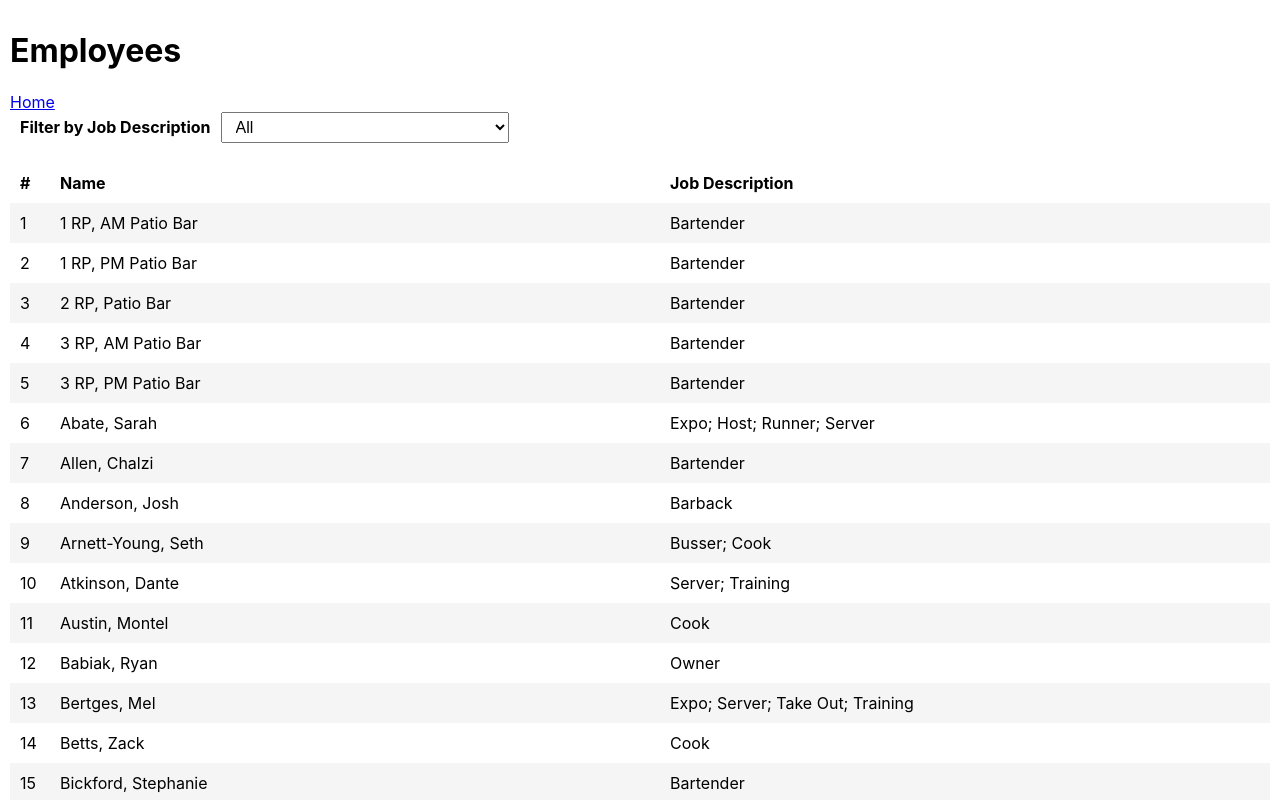
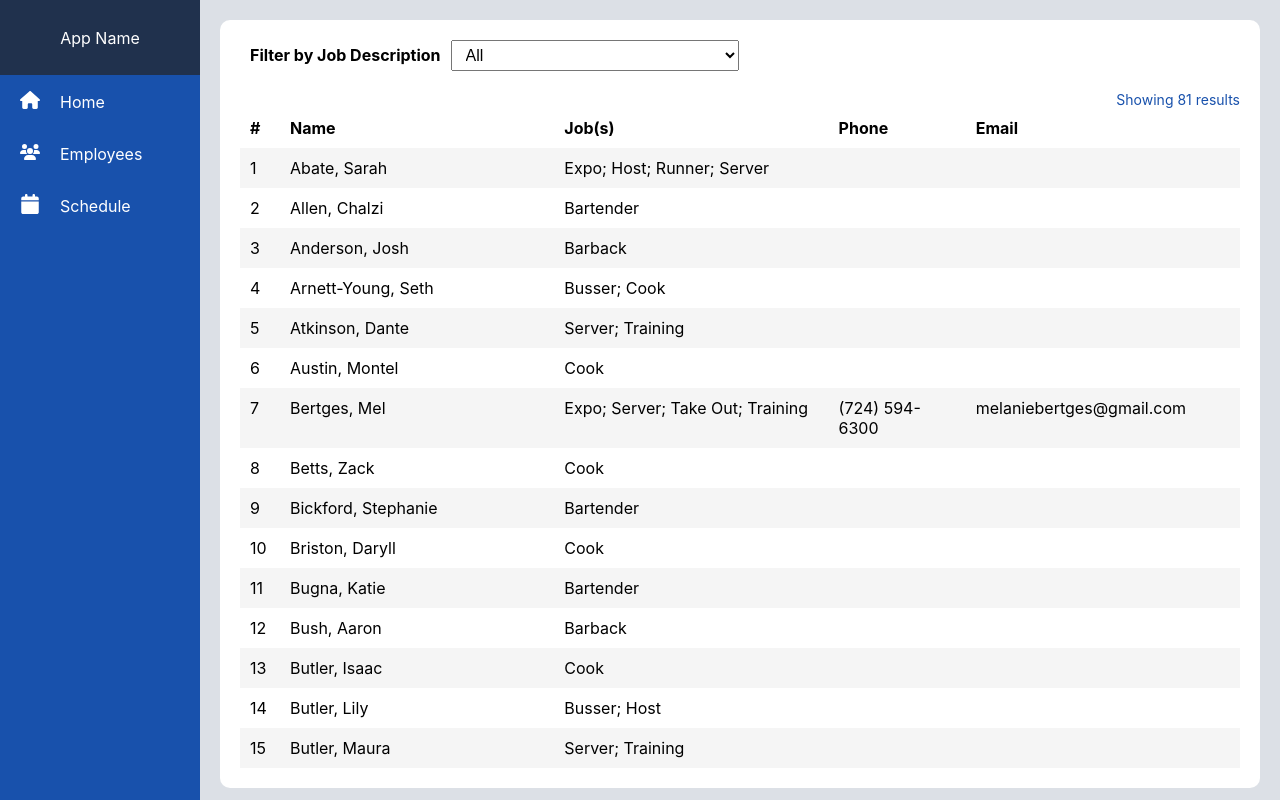
Before and after one commit to matthewray-pgh/workplace-helper, a React (Create React App) app: page /employees in a window 1280 px wide. Shown: the top 800 px of the page. Built offline with nearby package versions, Linux system fonts and the light colour scheme.

Commit message:
add layout with site nav and minor updates to employee list page

```diff
--- a/package.json
+++ b/package.json
@@ -3,6 +3,10 @@
   "version": "0.1.0",
   "private": true,
   "dependencies": {
+    "@fortawesome/fontawesome-svg-core": "^6.5.1",
+    "@fortawesome/free-regular-svg-icons": "^6.5.1",
+    "@fortawesome/free-solid-svg-icons": "^6.5.1",
+    "@fortawesome/react-fontawesome": "^0.2.0",
     "@testing-library/jest-dom": "^5.17.0",
     "@testing-library/react": "^13.4.0",
     "@testing-library/user-event": "^13.5.0",
--- a/src/assets/styles/Employees.scss
+++ b/src/assets/styles/Employees.scss
@@ -1,5 +1,23 @@
+@import './variables.scss';
+
 .employees {
   padding: 10px;
+
+  &__header {
+    &--menu {
+
+    }
+
+    &--menu-item {
+
+    }
+  }
+
+  &__main-list-view {
+    background-color: white;
+    border-radius: 10px;
+    padding: 20px;
+  }
 
   &__filter {
     &--dropdown {
@@ -13,31 +31,38 @@
     }
 
     &--selections-list {
-      padding: 5px 10px;
+      padding: 5px;
+      display: flex;
+      flex-wrap: wrap;
     }
 
     &--selections {
-      background-color: #1354cd;
+      background-color: $primary;
       color: white;
       border-radius: 20px;
       padding: 5px 15px;
       margin: 5px;
 
-      input[type="button"] {
-        background-color: #1354cd;
-        color: white;
-        border: none;
-        padding: 5px;
-        font-size: 14px;
+      &:hover {
         cursor: pointer;
       }
     }
   }
 
   &__list {
+    overflow-y: auto;
+    height: calc(100vh - 180px);
+
+    &--result-count {
+      padding-top: 10px;
+      font-size: 14px;
+      color: $primary;
+      text-align: right;
+    }
+
     &--header {
       display: grid;
-      grid-template-columns: 40px 1fr 1fr;
+      grid-template-columns: 40px 2fr 2fr 1fr 2fr;
       justify-content: space-between;
       font-weight: bold;
 
@@ -48,15 +73,17 @@
 
     &--row {
       display: grid;
-      grid-template-columns: 40px 1fr 1fr;
+      grid-template-columns: 40px 2fr 2fr 1fr 2fr;
       justify-content: space-between;
 
       &:nth-child(odd) {
-        background-color: #f5f5f5;
+        background-color: $list-odd;
       }
 
       div {
         padding: 10px;
+        overflow-wrap: break-word;
+        word-wrap: break-word;
       }
     }
   }
--- /dev/null
+++ b/src/assets/styles/Layout.scss
@@ -0,0 +1,55 @@
+@import './variables.scss';
+
+.layout-main {
+  height: 100vh;
+  max-height: 100vh;
+  width: 100%;
+  background-color: $background-light;
+
+  display: grid;
+  grid-template-columns: minmax(50px, 200px) auto;
+
+  &__sidebar {
+    max-width: 200px;
+    background-color: $primary;
+    color: white;
+
+    &--header {
+      height: 55px;
+      padding: 10px;
+
+      display: flex;
+      align-items: center;
+      justify-content: center;
+
+      background-color: $secondary;
+      font-size: 16px;
+    }
+
+    &--link {
+      padding: 15px;
+      border-left: solid 5px $primary;
+
+      &:hover {
+        border-left: solid 5px white;
+      }
+    }
+
+    &--link-icon {
+      width: 20px;
+      height: 20px;
+      padding-right: 20px;
+    }
+
+    a {
+      color: white;
+      font-size: 16px;
+      text-decoration: none;
+      padding-right: 20px;
+    }
+  }
+
+  &__content {
+    padding: 10px;
+  }
+}
--- /dev/null
+++ b/src/assets/styles/variables.scss
@@ -0,0 +1,9 @@
+$primary: #1851ac;
+$secondary: #20314d;
+
+$highlight: #28965A;
+$secondary-highlight: #2A6041;
+
+$background-light: #dce0e6;
+
+$list-odd: #f5f5f5;
--- /dev/null
+++ b/src/components/Layout.jsx
@@ -0,0 +1,55 @@
+import React from 'react';
+import { Link } from 'react-router-dom';
+
+import { FontAwesomeIcon } from '@fortawesome/react-fontawesome';
+import { faCalendar, faHouse, faUsers } from '@fortawesome/free-solid-svg-icons';
+
+
+import '../assets/styles/Layout.scss';
+
+export const LayoutMain = ({ contentComponent: ContentComponent }) => {
+  return (
+    <div className="layout-main">
+      <Sidebar />
+      <section className="layout-main__content">
+        <ContentComponent />
+      </section>
+    </div>
+  );
+};
+
+const Sidebar = () => {
+  return (
+    <section className="layout-main__sidebar">
+      <div className="layout-main__sidebar--header">
+        App Name
+      </div>
+      <SideBarMenu />
+    </section>
+  );
+}
+
+const SideBarMenu = () => {
+  return (
+    <section className="layout-main__sidebar--menu">
+      <div className="layout-main__sidebar--link">
+        <Link to="/">
+          <FontAwesomeIcon icon={faHouse} className="layout-main__sidebar--link-icon" />
+          <span>Home</span>
+        </Link>
+      </div>
+      <div className="layout-main__sidebar--link">
+        <Link to="/employees">
+          <FontAwesomeIcon icon={faUsers} className="layout-main__sidebar--link-icon" />
+          <span>Employees</span>
+        </Link>
+      </div>
+      <div className="layout-main__sidebar--link">
+        <Link to="/about">
+          <FontAwesomeIcon icon={faCalendar} className="layout-main__sidebar--link-icon" />
+          <span>Schedule</span>
+        </Link>
+      </div>
+    </section>
+  )
+};
--- a/src/pages/Employees.jsx
+++ b/src/pages/Employees.jsx
@@ -1,11 +1,18 @@
 import React, { useEffect, useState } from 'react';
-import { Link } from 'react-router-dom';
+
+import { LayoutMain } from '../components/Layout';
 
 import '../assets/styles/Employees.scss';
 
 const JobDescriptions = ['Chef', 'Cook', 'Runner', 'Bartender', 'Barback', 'Server', 'Busser', 'Take Out', 'Host', 'Shift Manager / Assistant Manager', 'General Manager', 'Owner', 'Driver', 'Delivery Service Driver', 'Training', 'Expo'];
 
 export const Employees = () => {
+  return (
+    <LayoutMain contentComponent={EmployeesContent}/>
+  );
+}
+
+export const EmployeesContent = () => {
   const [ data, setData ] = useState([]);
   const [ initialData, setInitialData ] = useState([]); // for resetting data to initial state
   const [ selectedJobDescription, setSelectedJobDescription ] = useState(''); // for filtering data
@@ -14,24 +21,24 @@ export const Employees = () => {
 
   const getData=()=>{
     setIsLoading(true);
-    fetch('active-employees.json'
-    ,{
+    fetch('active-employees.json',{
         headers : {
           'Content-Type': 'application/json',
           'Accept': 'application/json'
         }
-    }
-    )
+      })
       .then(function(response){
         return response.json();
       })
       .then(function(jsonResult) {
         const formatted = jsonResult.map(el =>
           Object.fromEntries(Object.entries(el).map(([key, value]) => ([
-            key.replace(/\s+/g, ""),
+            key.replace(/\s+/g, "")
+              .replace(/_(\w)/g, (_, c) => c.toUpperCase()) // Convert underscore case to camelCase
+              .replace(/^([A-Z])/, (match, c) => c.toLowerCase()), // Convert leading uppercase to lowercase
             value
           ])))
-        );
+        ).filter(el => el.employeeID !== "''" && el.employeeID !== '');
         setData(formatted);
         setInitialData(formatted);
         setIsLoading(false);
@@ -74,7 +81,7 @@ export const Employees = () => {
     if(filteredJobDescriptions.length === 0) return getData();
     const employeeList = [...initialData];
     const filteredList = employeeList.filter(employee => {
-      return filteredJobDescriptions.some((filterItem) => employee.JobDescriptions.includes(filterItem));
+      return filteredJobDescriptions.some((filterItem) => employee.jobDescriptions.includes(filterItem));
     });
     setData(filteredList);
     // eslint-disable-next-line react-hooks/exhaustive-deps
@@ -82,9 +89,9 @@ export const Employees = () => {
 
   return (
     <div className="employees">
-      <h1>Employees</h1>
-      <Link to="/">Home</Link>
+      <EmployeesHeader />
 
+      <div className="employees__main-list-view">
         <section>
           <div>
             <label htmlFor="employees__filter--dropdown" className="employees__filter--dropdown-label">Filter by Job Description</label>
@@ -102,33 +109,67 @@ export const Employees = () => {
             </select>
           </div>
 
-        <div className="employees__filter--selections-list" style={filteredListStyle}>{filteredJobDescriptions.map((filters, index) => {
-            return <div key={index} className="employees__filter--selections">
-              {filters} <input type="button" value="X" onClick={(e) => handleRemoveFilter(e)}></input></div>
+          <div className="employees__filter--selections-list">{filteredJobDescriptions.map((filters, index) => {
+              return <span key={index}
+                className="employees__filter--selections"
+                onClick={(e) => handleRemoveFilter(e)}>
+                  {`${filters} X`}
+                </span>
             })}
           </div>
         </section>
 
+        <ListContent data={data} isLoading={isLoading} />
+      </div>
+    </div>
+  );
+};
+
+const EmployeesHeader = () => {
+  return (
+    <div className="employees__header">
+      <div className="employees__header--menu">
+      </div>
+    </div>
+  );
+}
+
+const ListContent = ({ data, isLoading }) => {
+  const handleEmployeeClick = (id) => {
+    console.log('id', id);
+  };
+
+  if(isLoading) return (<p>Loading...</p>);
+
+  const showingResults = data.length > 0 ? `Showing ${data.length} results`: null;
+
+  return (
     <section>
-        {isLoading ? <p>Loading...</p> :
-          <>
+      <div className="employees__list--result-count">{showingResults}</div>
       <div className="employees__list--header">
         <div>#</div>
         <div>Name</div>
-            <div>Job Description</div>
+        <div>Job(s)</div>
+        <div>Phone</div>
+        <div>Email</div>
       </div>
-          <div className="employees__list">{data.map((d, i) => {
+      <div className="employees__list">
+        {data.map((d, i) => {
           return (
-              <div key={i} className="employees__list--row">
+            <div key={`${i}-${d.employeeID}`} className="employees__list--row">
               <div>{i + 1}</div>
-                <div>{d.LastName}, {d.FirstName}</div>
-                <div>{d.JobDescriptions}</div>
+              <div onClick={() => handleEmployeeClick(d.employeeID)}>
+                {d.lastName}, {d.firstName}
+              </div>
+              <div>{d.jobDescriptions}</div>
+              <div>{d.phoneNumber && d.phoneNumber.toString().length === 10 ?
+                `(${d.phoneNumber.toString().slice(0, 3)}) ${d.phoneNumber.toString().slice(3, 6)}-${d.phoneNumber.toString().slice(6)}` :
+                null}</div>
+              <div>{d.email.includes('@example.com') ? null : d.email}</div>
             </div>
           )}
-          )}</div>
-          </>
+        )}
+      </div>
+    </section>
+  );
 }
-      </section>
-    </div>
-  );
-};
--- a/src/pages/Home.jsx
+++ b/src/pages/Home.jsx
@@ -1,11 +1,16 @@
 import React from 'react';
-import { Link } from 'react-router-dom';
+import { LayoutMain } from '../components/Layout';
 
 export const Home = () => {
   return (
-    <div>
-      <h1>Home</h1>
-      <Link to="/employees">Employees</Link>
-    </div>
+    <LayoutMain contentComponent={HomeContent}/>
   );
 };
+
+export const HomeContent = () => {
+  return (
+    <>
+      <h1>Home</h1>
+    </>
+  );
+};
```
Also changed, not shown: src/pages/Schedule.jsx (added, +16 -0 lines), 1 other file (tests, documents, lock files or other folders). Lines whose indentation alone changed are shown as unchanged.
